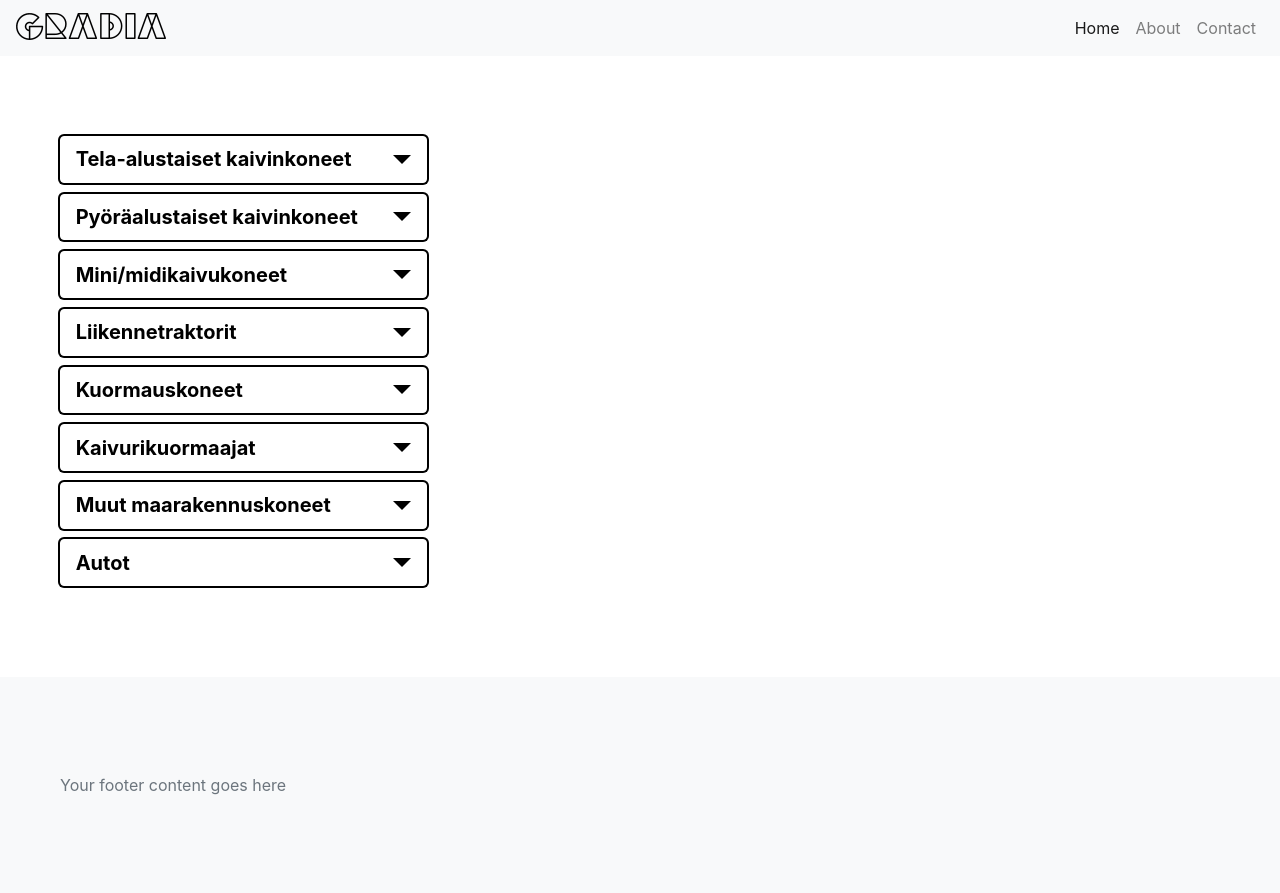
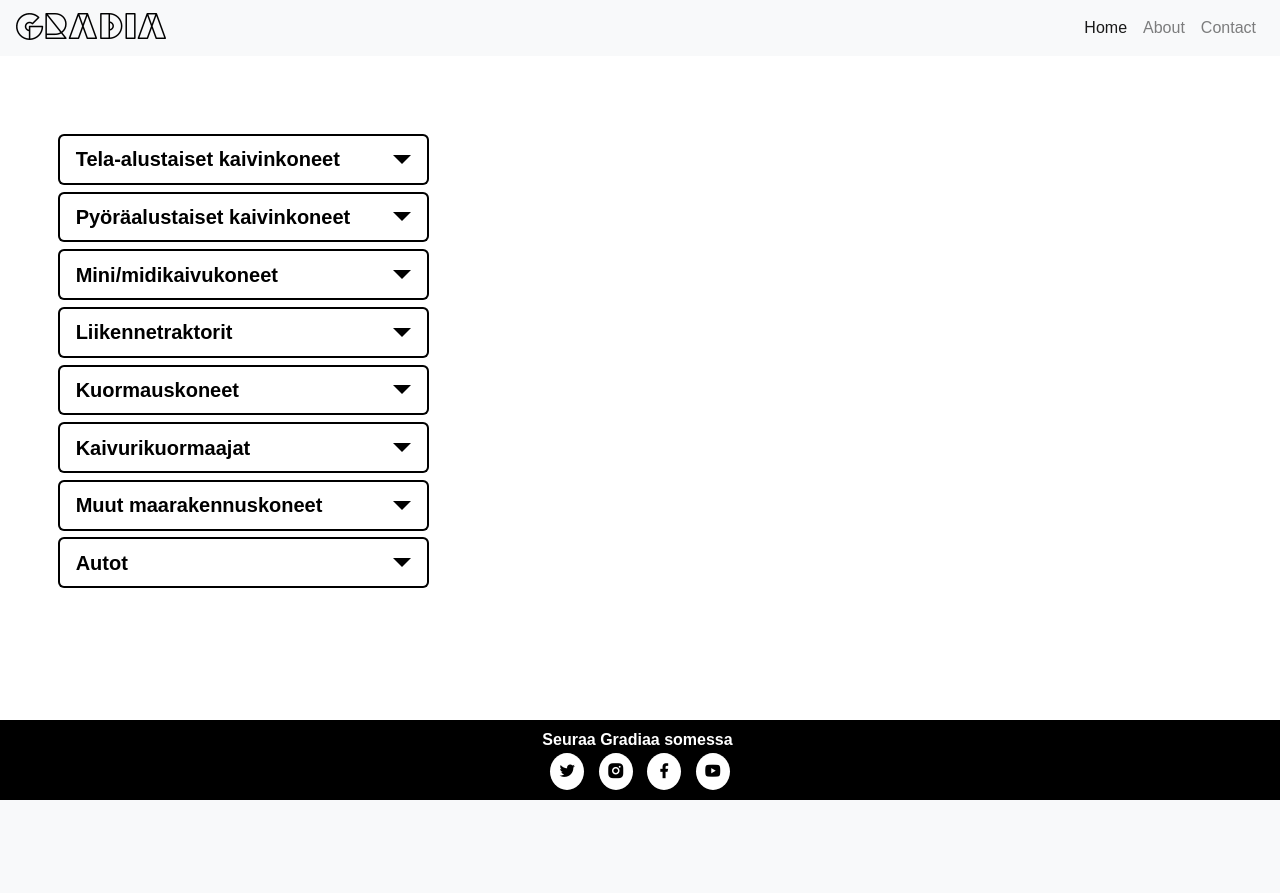
Before and after one commit to Team-OperativeDiary/Equipment-Usage-Diary, a Flask app: page / in a window 1280 px wide. After the commit the page ends 800 px from the top, so only its background shows below. Run offline with Flask 3, Linux system fonts and the light colour scheme; some libraries are stand-ins or nearby versions.

Commit message:
update Footer

```diff
--- a/app/static/styles_main.css
+++ b/app/static/styles_main.css
@@ -56,12 +56,44 @@
 
 body {
     color: #ffffff; /* Set default text color to white */
+    font-family: 'Bw Gradual', sans-serif;
 }
 
 .dropdown-toggle.btn-secondary::after {
     font-size: 6vw; /* Adjust the font size to make the caret responsive based on viewport width */
 }
 
+.seuraa-text {
+    margin-right: 5px; /* Adjust margin to create space between text and icons */
+    margin-bottom: 3px;
+    font-weight: bold; /* Make the text bold */
+}
+
+.footer {
+    background-color: #000000; /* Change to your desired color */
+    color: #ffffff; /* Change to your desired text color */
+    padding: 20px; /* Add padding */
+    text-align: center; /* Align text to the center */
+    position: absolute; /* Change position to absolute */
+    bottom: 0; /* Position the footer at the bottom of the page */
+    width: 100%; /* Set the width to 100% */
+    padding: 10px; /* Add padding to maintain spacing around the content */
+    height: 80px; /* Set the desired height */
+    line-height: 20px; /* Adjust line height for better vertical alignment */
+}
+
+
+.social-icons a {
+    display: inline-block;
+    background-color: #ffffff;
+    padding: 8px; /* Adjust padding */
+    border-radius: 50%; /* Set border-radius to 50% */
+    margin: 0 5px; /* Adjust margin */
+}
+.social-icons a i {
+    color: #000000;
+    font-size: 18px; /* Adjust font size */
+}
 
 
 
--- a/app/templates/main_page.html
+++ b/app/templates/main_page.html
@@ -8,6 +8,12 @@
     <link rel="stylesheet" href="https://cdn.jsdelivr.net/npm/bootstrap@4.0.0/dist/css/bootstrap.min.css"
         integrity="sha384-Gn5384xqQ1aoWXA+058RXPxPg6fy4IWvTNh0E263XmFcJlSAwiGgFAW/dAiS6JXm" crossorigin="anonymous">
     <link rel="stylesheet" type="text/css" href="/static/styles_main.css">
+
+    <link href="https://cdn.jsdelivr.net/npm/remixicon/fonts/remixicon.css" rel="stylesheet">
+
+
+
+
 </head>
 
 <body>
@@ -101,9 +107,8 @@
         <div class="row">
             <div class="col-md-6 col-lg-4">
                 <div class="dropdown">
-                    <button class="btn btn-secondary dropdown-toggle" type="button"
-                        id="liikennetraktoritDropdown" data-toggle="dropdown" aria-haspopup="true"
-                        aria-expanded="false">
+                    <button class="btn btn-secondary dropdown-toggle" type="button" id="liikennetraktoritDropdown"
+                        data-toggle="dropdown" aria-haspopup="true" aria-expanded="false">
                         Liikennetraktorit
                     </button>
                     <div class="dropdown-menu" aria-labelledby="liikennetraktoritDropdown">
@@ -119,16 +124,14 @@
         <div class="row">
             <div class="col-md-6 col-lg-4">
                 <div class="dropdown">
-                    <button class="btn btn-secondary dropdown-toggle" type="button"
-                        id="kuormauskoneetDropdown" data-toggle="dropdown" aria-haspopup="true"
-                        aria-expanded="false">
+                    <button class="btn btn-secondary dropdown-toggle" type="button" id="kuormauskoneetDropdown"
+                        data-toggle="dropdown" aria-haspopup="true" aria-expanded="false">
                         Kuormauskoneet
                     </button>
                     <div class="dropdown-menu" aria-labelledby="kuormauskoneetDropdown">
                         <a class="dropdown-item" href="/kuormauskoneet/atlast-ar-60-06">Atlast AR 60
                             -06</a>
-                        <a class="dropdown-item"
-                            href="/kuormauskoneet/hyundai-740-hl-tm3-02">Hyundai 740 HL TM3 -02</a>
+                        <a class="dropdown-item" href="/kuormauskoneet/hyundai-740-hl-tm3-02">Hyundai 740 HL TM3 -02</a>
                         <a class="dropdown-item" href="/kuormauskoneet/volvo-110-f-08">Volvo 110 F
                             -08</a>
                         <a class="dropdown-item" href="/kuormauskoneet/volvo-l30-d-z-01">Volvo L30
@@ -143,9 +146,8 @@
         <div class="row">
             <div class="col-md-6 col-lg-4">
                 <div class="dropdown">
-                    <button class="btn btn-secondary dropdown-toggle" type="button"
-                        id="kaivurikuormaajatDropdown" data-toggle="dropdown" aria-haspopup="true"
-                        aria-expanded="false">
+                    <button class="btn btn-secondary dropdown-toggle" type="button" id="kaivurikuormaajatDropdown"
+                        data-toggle="dropdown" aria-haspopup="true" aria-expanded="false">
                         Kaivurikuormaajat
                     </button>
                     <div class="dropdown-menu" aria-labelledby="kaivurikuormaajatDropdown">
@@ -159,20 +161,17 @@
         <div class="row">
             <div class="col-md-6 col-lg-4">
                 <div class="dropdown">
-                    <button class="btn btn-secondary dropdown-toggle" type="button"
-                        id="muutMaarakennuskoneetDropdown" data-toggle="dropdown" aria-haspopup="true"
-                        aria-expanded="false">
+                    <button class="btn btn-secondary dropdown-toggle" type="button" id="muutMaarakennuskoneetDropdown"
+                        data-toggle="dropdown" aria-haspopup="true" aria-expanded="false">
                         Muut maarakennuskoneet
                     </button>
                     <div class="dropdown-menu" aria-labelledby="muutMaarakennuskoneetDropdown">
                         <a class="dropdown-item"
                             href="/muut-maarakkenuskoneet/caterpillar-d-4-puskutraktori">Caterpillar
                             D 4 Puskutraktori</a>
-                        <a class="dropdown-item"
-                            href="/muut-maarakkenuskoneet/new-holland-tl-100a-traktori">New Holland
+                        <a class="dropdown-item" href="/muut-maarakkenuskoneet/new-holland-tl-100a-traktori">New Holland
                             TL 100A Traktori</a>
-                        <a class="dropdown-item"
-                            href="/muut-maarakkenuskoneet/john-deere-6534-traktori">John Deere 6534
+                        <a class="dropdown-item" href="/muut-maarakkenuskoneet/john-deere-6534-traktori">John Deere 6534
                             Traktori</a>
                         <a class="dropdown-item"
                             href="/muut-maarakkenuskoneet/lannen-ah-162-tiehoyla-runko-ohjaus">Lännen
@@ -190,7 +189,8 @@
                         Autot
                     </button>
                     <div class="dropdown-menu" aria-labelledby="autotDropdown">
-                        <a class="dropdown-item" href="/autot/scania-g142-tienhoitovarustus">Scania G142 Tienhoitovarustus</a>
+                        <a class="dropdown-item" href="/autot/scania-g142-tienhoitovarustus">Scania G142
+                            Tienhoitovarustus</a>
                     </div>
                 </div>
             </div>
@@ -198,12 +198,18 @@
 
     </div>
 
-    <!-- Footer -->
-    <footer class="footer mt-auto py-3 bg-light">
-        <div class="container">
-            <span class="text-muted">Your footer content goes here</span>
+
+    <footer class="footer">
+        <div class="seuraa-text">Seuraa Gradiaa somessa</div>
+        <!-- Social media icons -->
+        <div class="social-icons">
+            <a href="https://twitter.com/your_twitter_handle" target="_blank"><i class="ri-twitter-fill"></i></a>
+            <a href="https://instagram.com/your_instagram_handle" target="_blank"><i class="ri-instagram-fill"></i></a>
+            <a href="https://facebook.com/your_facebook_page" target="_blank"><i class="ri-facebook-fill"></i></a>
+            <a href="https://youtube.com/your_youtube_channel" target="_blank"><i class="ri-youtube-fill"></i></a>
         </div>
     </footer>
+
 
     <!-- Bootstrap and jQuery Scripts -->
     <script src="https://code.jquery.com/jquery-3.2.1.slim.min.js"
```
